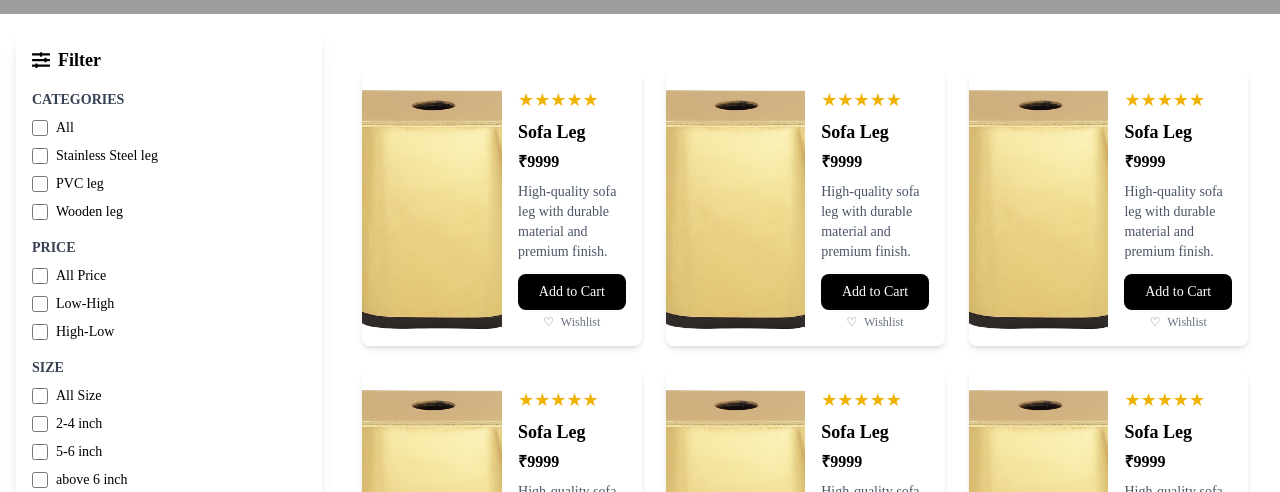
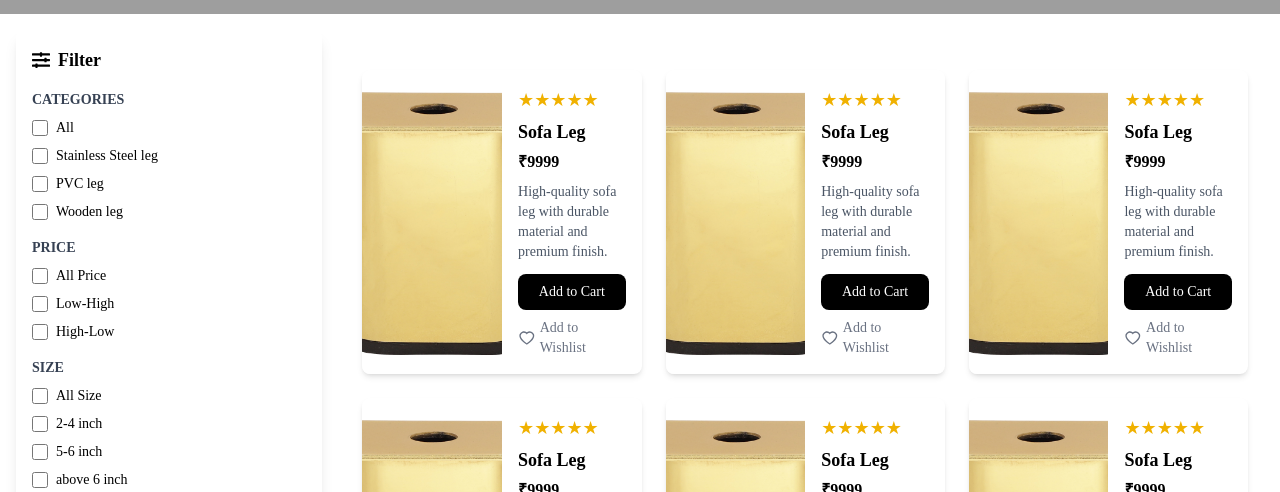
Before and after one commit to ksn199ms/city-sofa-mart, a React (Vite) app in the folder front-end/: page / in a window 1280 px wide. Shown: the part 228-720 px from the top of the page. Built offline with nearby package versions, Linux system fonts and the light colour scheme; grey boxes are pictures that could not be loaded.

Commit message:
add to cart button and wishlist button interractions added

```diff
--- a/front-end/src/components/ProductItem/ProductItem.jsx
+++ b/front-end/src/components/ProductItem/ProductItem.jsx
@@ -1,6 +1,26 @@
-
+import { useState } from "react";
+import { AiOutlineHeart, AiFillHeart } from "react-icons/ai"; // Import Wishlist Icons
 
 const ProductItem = () => {
+  const [quantity, setQuantity] = useState(0);
+  const [isWishlisted, setIsWishlisted] = useState(false); // State for Wishlist
+
+  const handleAddToCart = () => {
+    setQuantity(1);
+  };
+
+  const handleIncrease = () => {
+    setQuantity((prev) => prev + 1);
+  };
+
+  const handleDecrease = () => {
+    setQuantity((prev) => (prev > 1 ? prev - 1 : 0));
+  };
+
+  const toggleWishlist = () => {
+    setIsWishlisted(!isWishlisted); // Toggle Wishlist
+  };
+
   return (
     <div className="bg-white rounded-lg shadow-md overflow-hidden flex flex-col md:flex-row">
       {/* Left Side: Product Image */}
@@ -11,31 +31,68 @@ const ProductItem = () => {
           className="w-full h-full object-cover"
         />
       </div>
+
       {/* Right Side: Product Details */}
       <div className="p-4 md:w-1/2 flex flex-col justify-center">
         {/* Star Rating */}
         <div className="flex mb-1">
-          <span className="text-yellow-500 text-lg">★</span>
-          <span className="text-yellow-500 text-lg">★</span>
-          <span className="text-yellow-500 text-lg">★</span>
-          <span className="text-yellow-500 text-lg">★</span>
-          <span className="text-yellow-500 text-lg">★</span>
+          {Array(5)
+            .fill("★")
+            .map((star, index) => (
+              <span key={index} className="text-yellow-500 text-lg">
+                {star}
+              </span>
+            ))}
         </div>
+
         {/* Product Name */}
         <h2 className="text-lg font-bold mb-1">Sofa Leg</h2>
+
         {/* Product Price */}
         <p className="text-md text-black font-bold mb-2">₹9999</p>
+
         {/* Description */}
         <p className="text-gray-600 text-sm mb-3">
           High-quality sofa leg with durable material and premium finish.
         </p>
-        {/* Add to Cart Button */}
-        <button className="bg-black text-white text-sm py-2 rounded-lg hover:bg-gray-900 transition">
-          Add to Cart
-        </button>
-        {/* Wishlist */}
-        <div className="text-center text-gray-500 text-xs mt-1">
-          <span className="mr-1">♡</span> Wishlist
+
+        {/* Cart Controls */}
+        {quantity === 0 ? (
+          <button
+            className="bg-black text-white text-sm py-2 rounded-lg hover:bg-gray-900 transition"
+            onClick={handleAddToCart}
+          >
+            Add to Cart
+          </button>
+        ) : (
+          <div className="flex items-center space-x-3">
+            <button
+              className="bg-gray-300 text-black px-3 py-1 rounded-lg hover:bg-gray-400 transition"
+              onClick={handleDecrease}
+            >
+              −
+            </button>
+            <span className="text-lg font-bold">{quantity}</span>
+            <button
+              className="bg-black text-white px-3 py-1 rounded-lg hover:bg-gray-900 transition"
+              onClick={handleIncrease}
+            >
+              +
+            </button>
+          </div>
+        )}
+
+        {/* Wishlist Button */}
+        <div
+          className="flex items-center justify-center text-gray-500 text-sm mt-2 cursor-pointer"
+          onClick={toggleWishlist}
+        >
+          {isWishlisted ? (
+            <AiFillHeart className="text-red-500 text-lg" />
+          ) : (
+            <AiOutlineHeart className="text-lg" />
+          )}
+          <span className="ml-1">{isWishlisted ? "Wishlisted" : "Add to Wishlist"}</span>
         </div>
       </div>
     </div>
```
